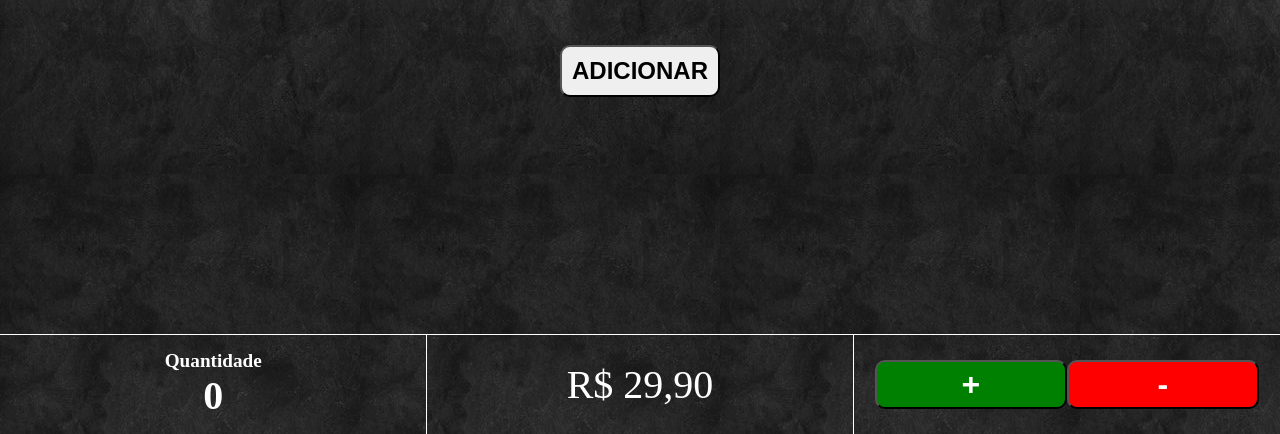
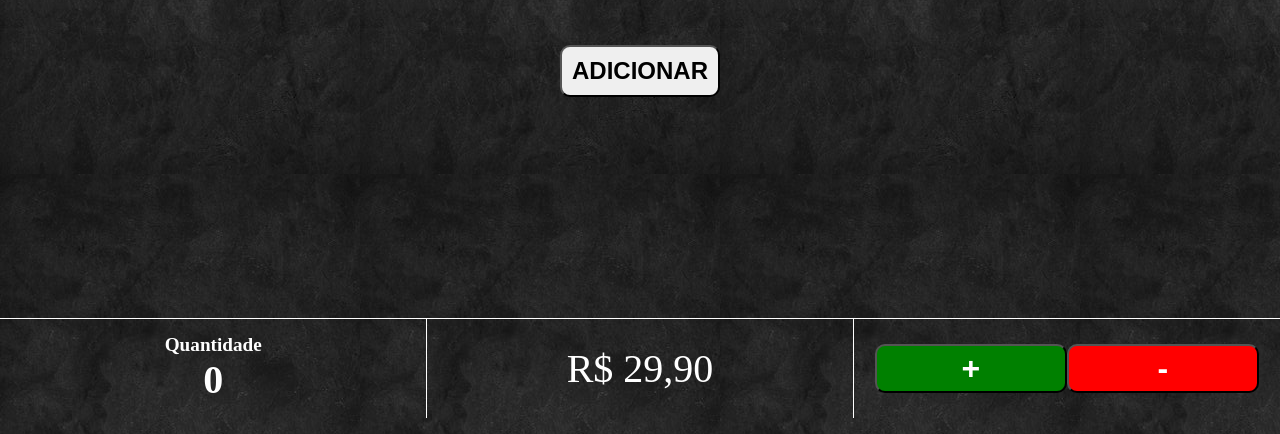
Before and after one commit to dev-brunosantos/sistema-restaurante, a plain HTML site: page sistema/windows/produtos-quantidade.html in a window 1280 px wide. Shown: the part 366-800 px from the top of the page. Drawn offline with Linux system fonts and the light colour scheme.

Commit message:
Atualização

```diff
--- a/sistema/styles/_produtos-quantidade.sass
+++ b/sistema/styles/_produtos-quantidade.sass
@@ -17,7 +17,7 @@
     height: 100px
     border-top: 1px solid
     position: absolute
-    bottom: 0
+    bottom: 1rem
     flex-direction: row
     justify-content: space-evenly
 
--- a/sistema/styles/_produtos.sass
+++ b/sistema/styles/_produtos.sass
@@ -24,7 +24,6 @@
 .telas
     width: 50%
     height: 60vh
-    border: solid red
 
 .lista-de-produtos
     @include bordas
```
Also changed, not shown: sistema/styles/style.css, 1 other file.
